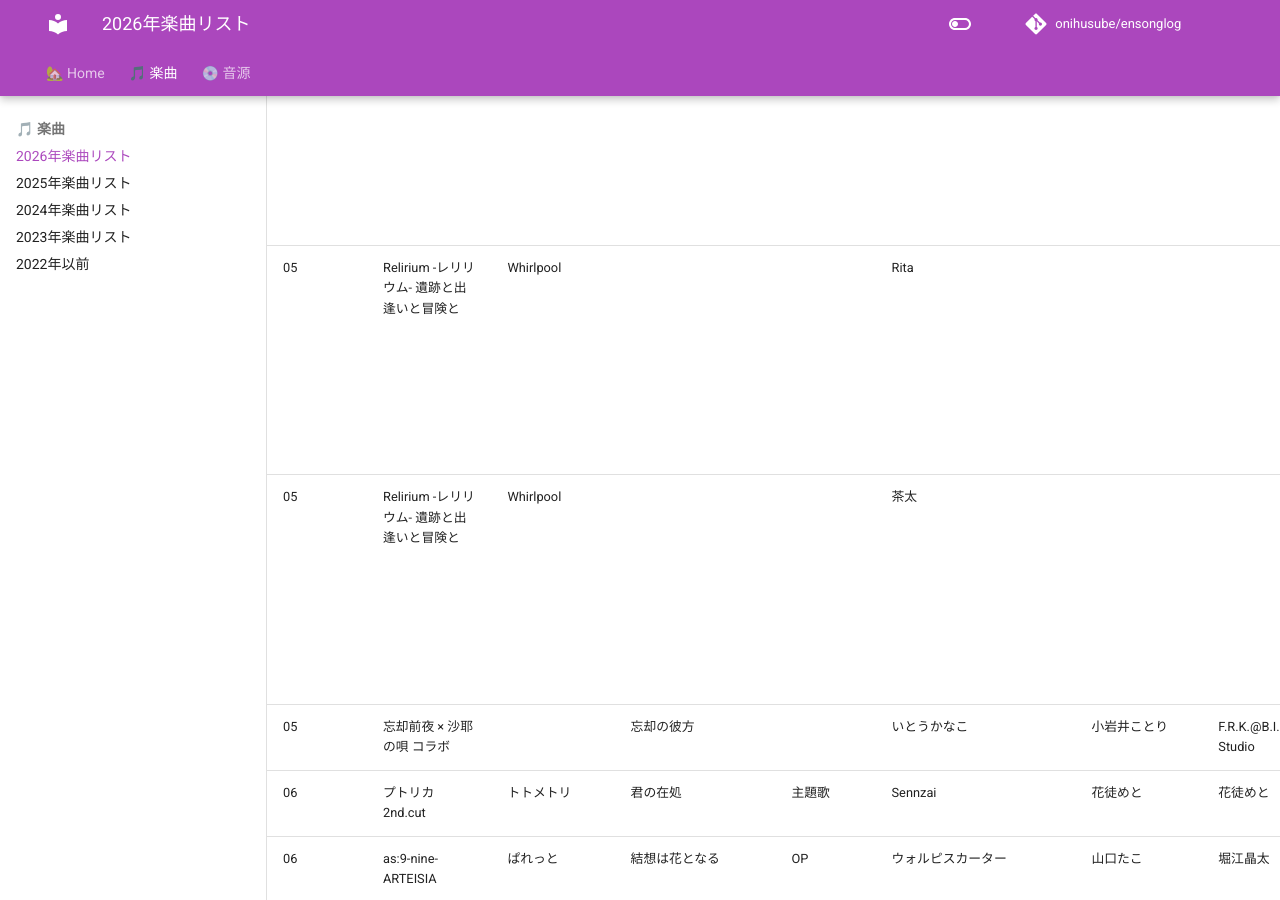
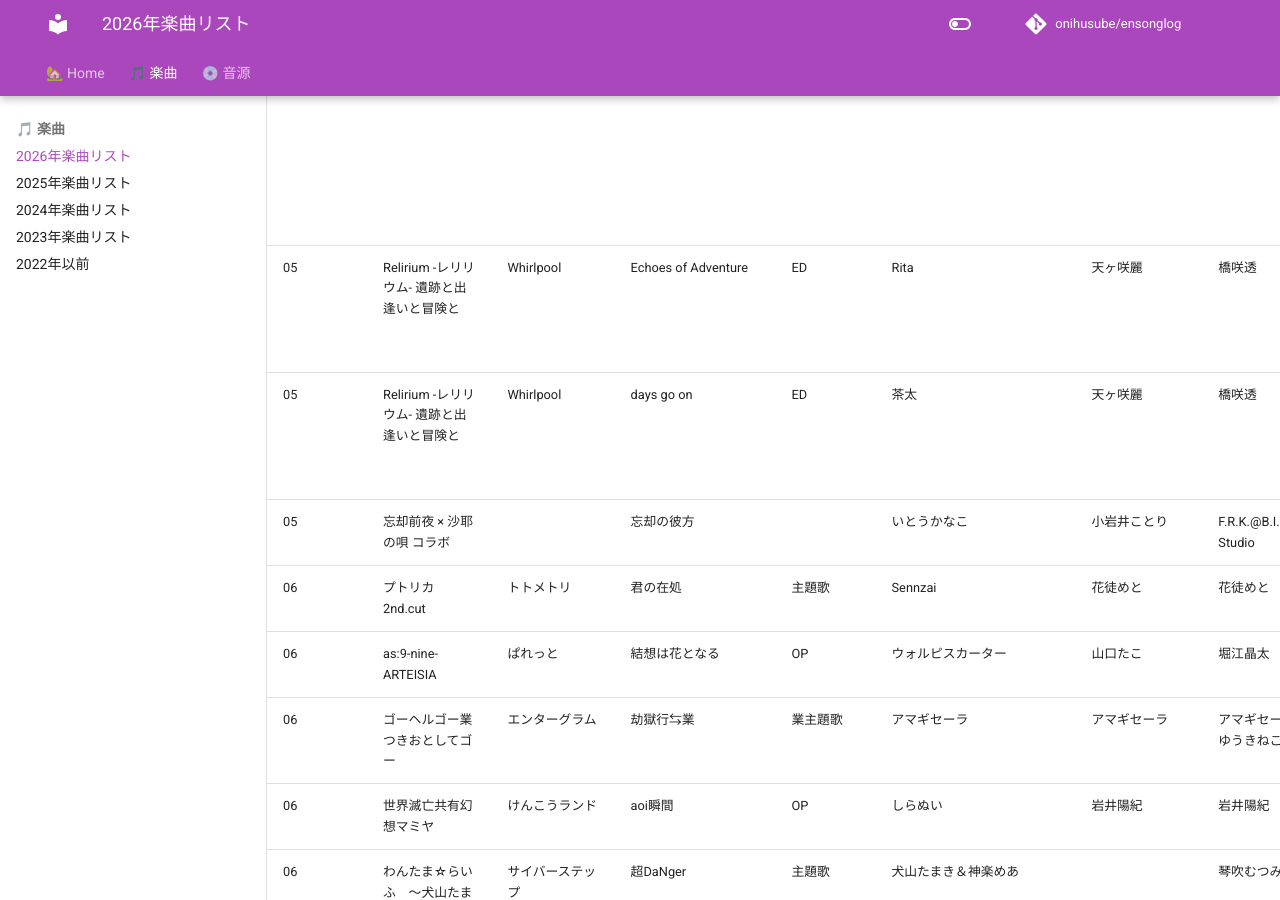
Before and after one commit to onihusube/ensonglog, an MkDocs documentation site: the page built from docs/2026/楽曲.md, in a window 1280 px wide and 900 px high, scrolled down 11466 px. Built offline with MkDocs 1.6.1 and Material for MkDocs 9.7.7, drawn with Linux system fonts in a browser that asks for light colours; emoji names are drawn with the system emoji font; comment, search, counter and statistics services are not loaded.

Commit message:
relirium

```diff
--- a/docs/2026/楽曲.md
+++ b/docs/2026/楽曲.md
@@ -139,8 +139,8 @@ search:
 | 05<!--/29--> | トリプルペアリング -Triple Pairing- | HOOKSOFT | えーえんワタシホリック | ED | 久野藍 | 永原さくら | A-DASH | A-DASH || 音楽制作：SONO MAKERS, Guitar：A-DASH ||
 | 05<!--/29--> | 双子の恋は見抜けない | あざらしそふと+1 | Which is which | 主題歌 | 夢乃ゆき | ハラユカ。 from STRIKERS | 西坂恭平 | 西坂恭平 | [🎵🔗](https://linkco.re/f4RnQXUB) |  | [:fontawesome-brands-youtube:](https://www.youtube.com/watch?v=NuJ5y8RpqQY) |
 | 05<!--/29--> | Relirium -レリリウム- 遺跡と出逢いと冒険と | Whirlpool | Enchanting Maze | OP | 橋本みゆき | 浮世かいか | A-DASH | A-DASH | 初回版封入特典 オリジナルサウンドトラック（DLC） </br> Whirlpool Complete Collection「A Memory of All Songs」 |  | [:fontawesome-brands-youtube:](https://www.youtube.com/watch?v=Cxo8EVcU2oo) |
-| 05<!--/29--> | Relirium -レリリウム- 遺跡と出逢いと冒険と | Whirlpool |  |  | Rita |  |  |  | 初回版封入特典 オリジナルサウンドトラック（DLC） </br> Whirlpool Complete Collection「A Memory of All Songs」 |  |  |
-| 05<!--/29--> | Relirium -レリリウム- 遺跡と出逢いと冒険と | Whirlpool |  |  | 茶太 |  |  |  | 初回版封入特典 オリジナルサウンドトラック（DLC） </br> Whirlpool Complete Collection「A Memory of All Songs」 |  |  |
+| 05<!--/29--> | Relirium -レリリウム- 遺跡と出逢いと冒険と | Whirlpool | Echoes of Adventure | ED | Rita | 天ヶ咲麗 | 橋咲透 | 橋咲透 | Relirium -レリリウム- 遺跡と出逢いと冒険と 初回版封入特典 |||
+| 05<!--/29--> | Relirium -レリリウム- 遺跡と出逢いと冒険と | Whirlpool | days go on | ED | 茶太 | 天ヶ咲麗 | 橋咲透 | 橋咲透 | Relirium -レリリウム- 遺跡と出逢いと冒険と 初回版封入特典 |||
 | 05<!--/30--> | 忘却前夜 × 沙耶の唄 コラボ |  | 忘却の彼方 |  | いとうかなこ | 小岩井ことり | F.R.K.@B.I.A.V. Studio |  |  |  | [:fontawesome-brands-youtube:](https://www.youtube.com/watch?v=q8UrT3uFsrg) |
 | 06<!--/05--> | プトリカ 2nd.cut | トトメトリ | 君の在処 | 主題歌 | Sennzai | 花徒めと | 花徒めと | 花徒めと |  |  | [:fontawesome-brands-youtube:](https://www.youtube.com/watch?v=JNm7ovrZs60&t=2s) |
 | 06<!--/26--> | as:9-nine- ARTEISIA | ぱれっと | 結想は花となる | OP | ウォルピスカーター | 山口たこ | 堀江晶太 | 堀江晶太、山口たこ（Crearts） |  |  | [:fontawesome-brands-youtube:](https://www.youtube.com/watch?v=GyVqTuc0GcA) |
```
